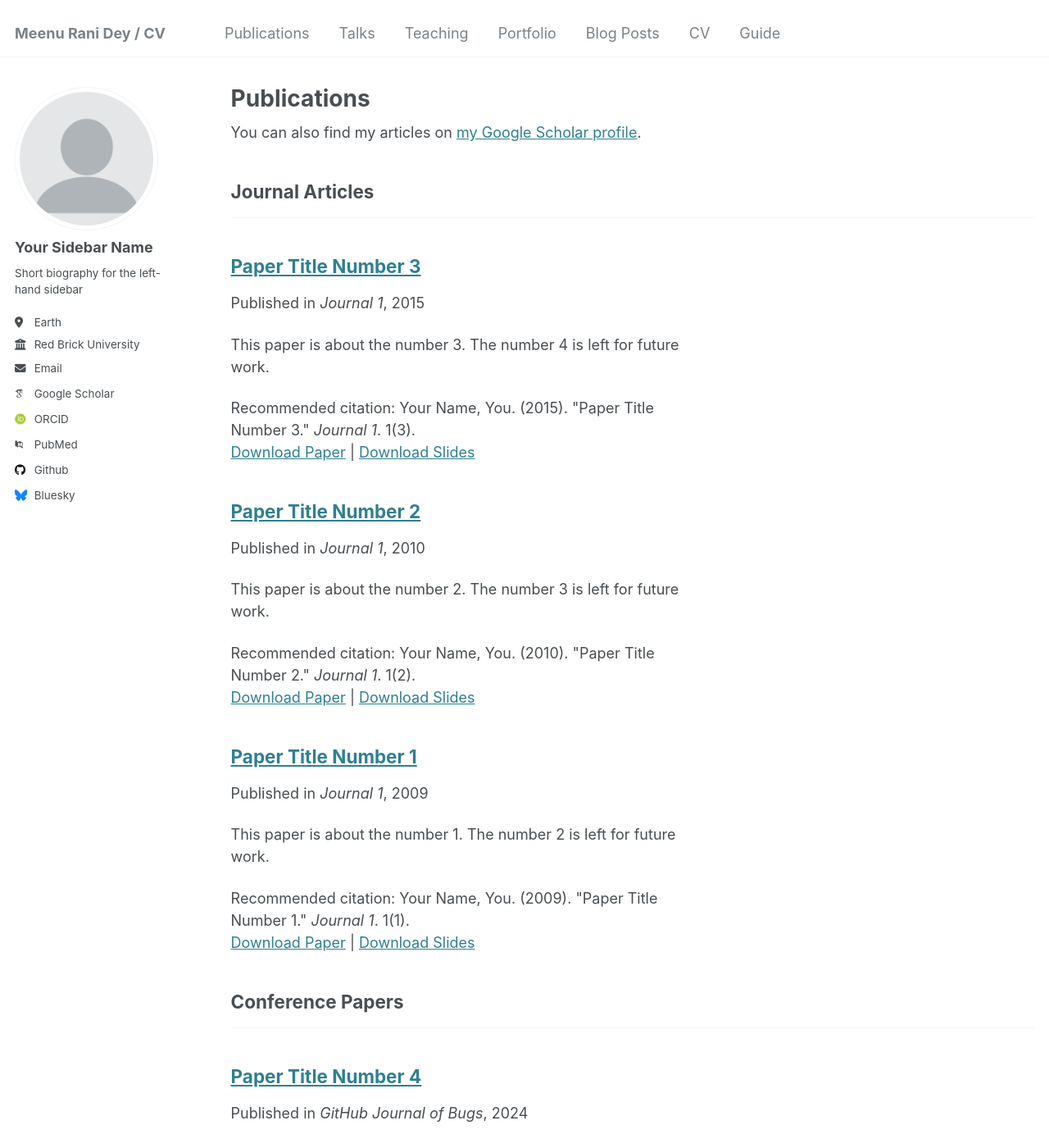
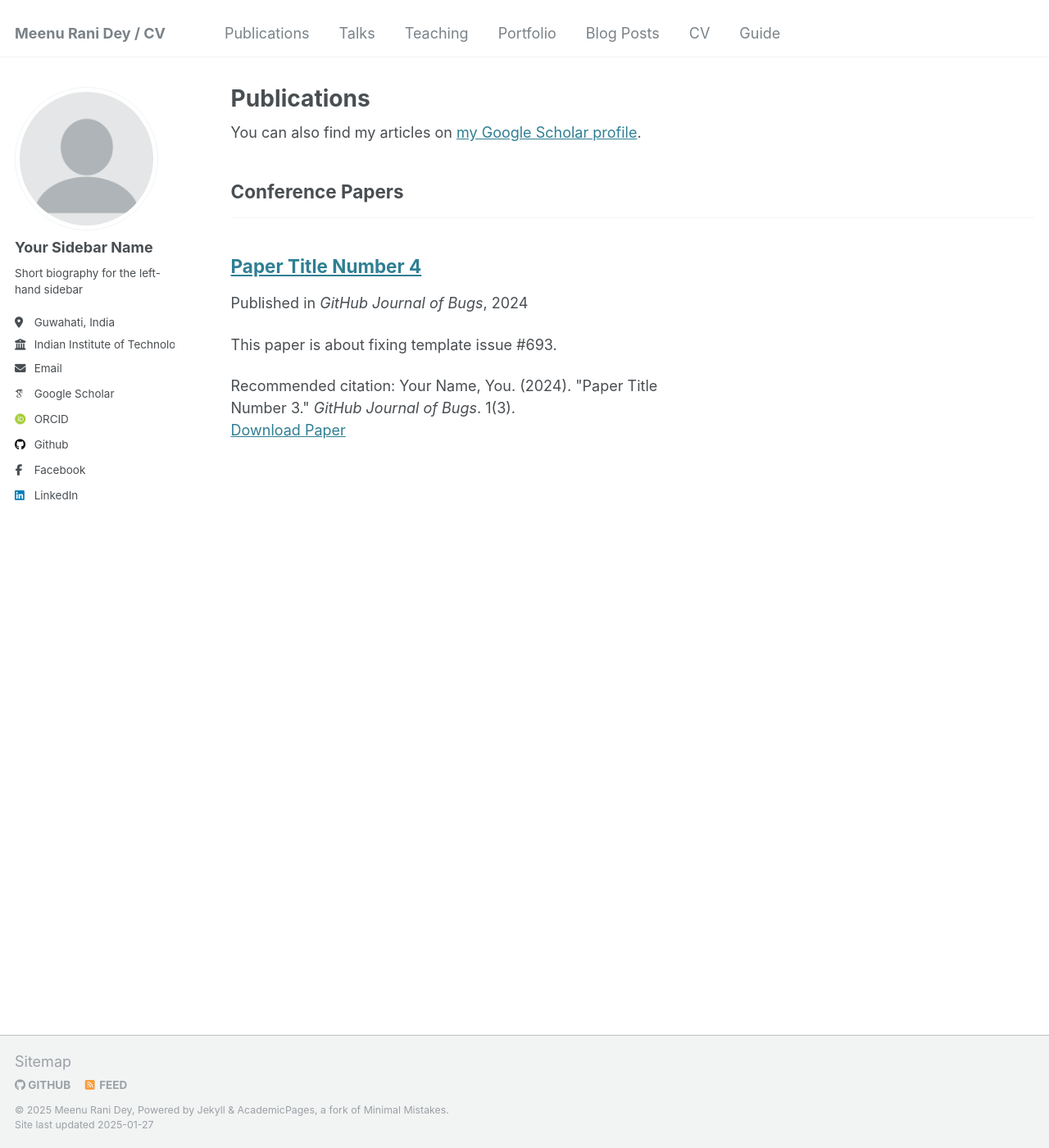
Before and after one commit to MeenuDey/MeenuDey, a Jekyll site: the page built from _pages/publications.html, in a window 1280 px wide and 1400 px high. Shown: the whole window at 82% size. Built offline with Jekyll 4.4.1, drawn with Linux system fonts in a browser that asks for light colours; some web fonts are replaced.

Commit message:
Update _config.yml

```diff
--- a/_config.yml
+++ b/_config.yml
@@ -25,60 +25,60 @@ author:
   name             : "Your Sidebar Name"
   pronouns         : # example: "she/her"
   bio              : "Short biography for the left-hand sidebar"
-  location         : "Earth"
-  employer         : "Red Brick University"
+  location         : "Guwahati, India"
+  employer         : "Indian Institute of Technology Guwahati, India"
   uri              : # URL
-  email            : "none@example.org"
+  email            : "rmeenu@iitg.ac.in"
 
   # Academic websites
-  arxiv            : # URL - Update with the correct link to your profile
-  googlescholar    : "https://scholar.google.com/citations?user=PS_CX0AAAAAJ"
-  impactstory      : # URL
-  orcid            : "http://orcid.org/yourorcidurl"
+  # arxiv            : # URL - Update with the correct link to your profile
+  googlescholar    : "https://scholar.google.com/citations?user=i1BqEP8AAAAJ&hl=en&oi=ao"
+  # impactstory      : # URL
+  orcid            : "https://orcid.org/0000-0001-8357-033X"
   semantic         : # URL
-  pubmed           : "https://www.ncbi.nlm.nih.gov/pubmed/?term=john+snow"
-  researchgate     : # URL
+  # pubmed           : "https://www.ncbi.nlm.nih.gov/pubmed/?term=john+snow"
+  # researchgate     : # URL
   scopus           : # URL
 
   # Repositories and software development
-  bitbucket        : # Username - Update with your username on the site
-  codepen          : # Username
-  dribbble         : # Username
-  github           : "academicpages"
-  kaggle           : # Username
-  stackoverflow    : # User number or user number and name (i.e., use "1" or "1/jeff-atwood")
+  # bitbucket        : # Username - Update with your username on the site
+  # codepen          : # Username
+  # dribbble         : # Username
+  github           : "meenu_dey"
+  # kaggle           : # Username
+  # stackoverflow    : # User number or user number and name (i.e., use "1" or "1/jeff-atwood")
 
   # Social media
-  bluesky          : "bsky.app" # Replace this with you Bluesky username
-  facebook         : # Username
-  flickr           : # Username
-  foursquare       : # Username
-  goodreads        : # Username
-  google_plus      : # Username
-  keybase          : # Username
-  instagram        : # Username
-  lastfm           : # Username
-  linkedin         : # Username
-  mastodon         : # URL
-  medium           : # URL
-  pinterest        : # Username
-  soundcloud       : # Username
-  steam            : # Username
-  telegram         : # URL
-  tumblr           : # Username
-  twitter          : # Username for X / Twitter
-  vine             : # Username
-  weibo            : # Username
-  wikipedia        : # Username
-  xing             : # Username
-  youtube          : # Username
-  zhihu            : # Username
+  # bluesky          : "bsky.app" # Replace this with you Bluesky username
+  facebook         : Meenu Dey
+  # flickr           : # Username
+  # foursquare       : # Username
+  # goodreads        : # Username
+  # google_plus      : # Username
+  # keybase          : # Username
+  # instagram        : # Username
+  # lastfm           : # Username
+  linkedin         : www.linkedin.com/in/meenu-dey-691653b1
+  # mastodon         : # URL
+  # medium           : # URL
+  # pinterest        : # Username
+  # soundcloud       : # Username
+  # steam            : # Username
+  # telegram         : # URL
+  # tumblr           : # Username
+  # twitter          : # Username for X / Twitter
+  # vine             : # Username
+  # weibo            : # Username
+  # wikipedia        : # Username
+  # xing             : # Username
+  # youtube          : # Username
+  # zhihu            : # Username
 
 # Publication Category - The following the list of publication categories and their headings
 publication_category:
-  books:
-    title: 'Books'
-  manuscripts:
+  # books:
+  #   title: 'Books'
+  Journals:
     title: 'Journal Articles'
   conferences:
     title: 'Conference Papers'
```
